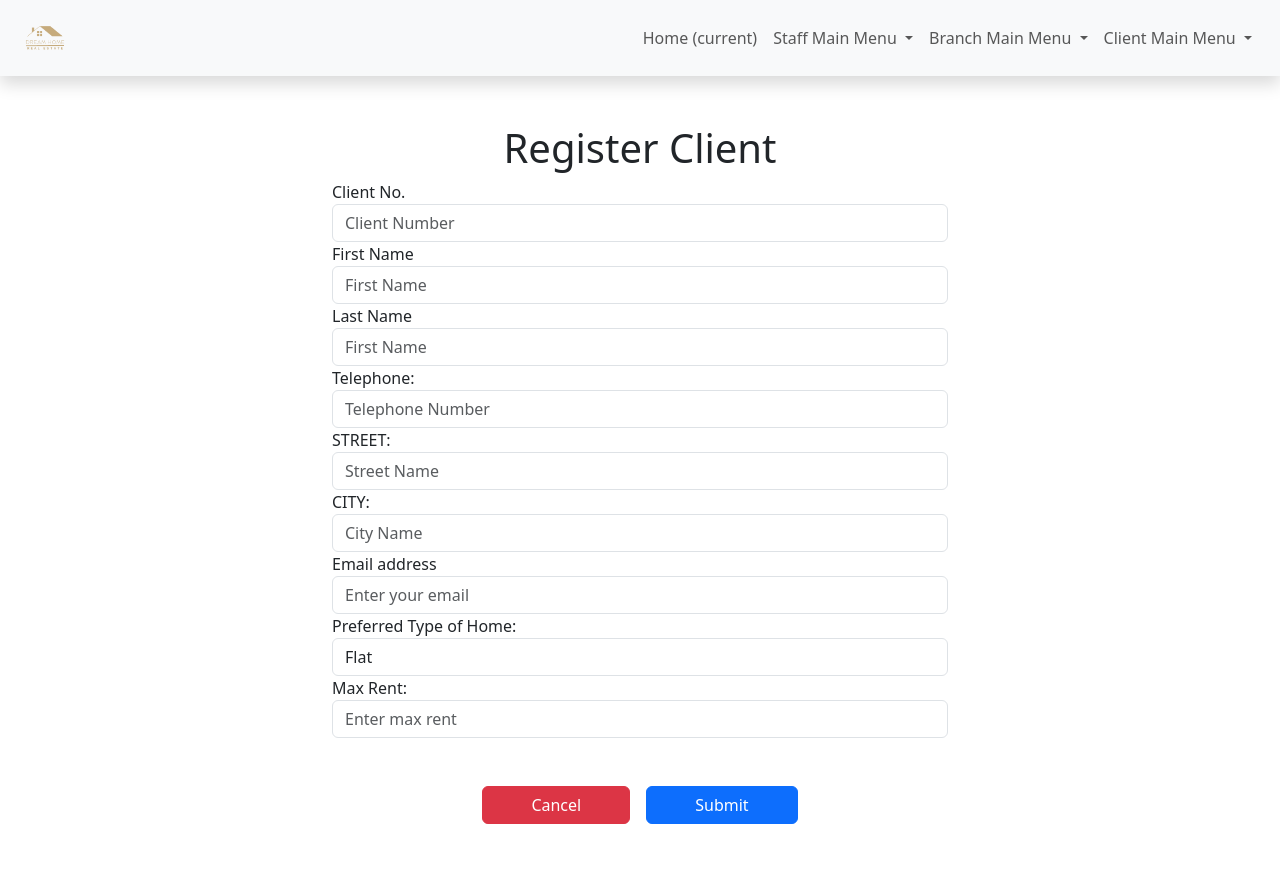
After one commit to HardikZala/comp214_dhre_g_h, a Django app: page /register_client in a window 1280 px wide. The commit adds this page. Run offline with Django 3.2, Linux system fonts and the light colour scheme.

Commit message:
updated register_client form

```diff
--- a/dream_house_g_h/app_menu/templates/nav.html
+++ b/dream_house_g_h/app_menu/templates/nav.html
@@ -41,7 +41,7 @@
                 </a>
                 <ul class="dropdown-menu" aria-labelledby="navbarDropdown">
                     {% comment %} Client Registration Form {% endcomment %}
-                    <li><a class="dropdown-item" href="#">Register Client</a></li>
+                    <li><a class="dropdown-item" href="{% url 'register_client'%}">Register Client</a></li>
                     <li><hr class="dropdown-divider"></li>
                     {% comment %} List/Update Client Form {% endcomment %}
                     <li><a class="dropdown-item" href="{% url 'list_clients'%}">List/Update Client</a></li>
--- /dev/null
+++ b/dream_house_g_h/app_menu/templates/register_client.html
@@ -0,0 +1,73 @@
+{% extends 'master.html' %}
+{% load static %}
+
+{% block title %}
+  Branch List
+{% endblock %}
+
+{% block content %}
+  {% include 'nav.html' %}
+
+  <div class="container align-items-center mt-5 w-50">
+    <div class="col-md-12 text-center d-flex justify-content-center align-items-center mt-5">
+      <h1>Register Client</h1>
+    </div>
+    <div class="col-md-12">
+      <form action="{% url 'register_client' %}" method="post">
+        {% csrf_token %}
+        <div class="form-group">
+            <label for="clientno">Client No.</label>
+            <input type="text" class="form-control" id="clientno" name="clientno" placeholder="Client Number" />
+          </div>
+
+        <div class="form-group">
+          <label for="fname">First Name</label>
+          <input type="text" class="form-control" id="fname" name="fname" placeholder="First Name" />
+        </div>
+
+        <div class="form-group">
+          <label for="lname">Last Name</label>
+          <input type="text" class="form-control" id="lname" name="lname" placeholder="First Name" />
+        </div>
+
+        <div class="form-group">
+          <label for="telno">Telephone:</label>
+          <input type="text" class="form-control" id="telno" name="telno" placeholder="Telephone Number" />
+        </div>
+
+        <div class="form-group">
+          <label for="street">STREET:</label>
+          <input type="text" class="form-control" id="street" name="street" placeholder="Street Name" />
+        </div>
+
+        <div class="form-group">
+          <label for="city">CITY:</label>
+          <input type="text" class="form-control" id="city" name="city" placeholder="City Name" />
+        </div>
+
+        <div class="form-group">
+          <label for="email">Email address</label>
+          <input type="email" class="form-control" id="email" name="email" placeholder="Enter your email" />
+        </div>
+
+        <div class="form-group">
+          <label for="preftype">Preferred Type of Home:</label>
+          <select class="form-control" id="preftype" name="preftype">
+            <option value="flat">Flat</option>
+            <option value="house">House</option>
+          </select>
+        </div>
+
+        <div class="form-group">
+          <label for="maxrent">Max Rent:</label>
+          <input type="number" class="form-control" id="maxrent" name="maxrent" placeholder="Enter max rent" />
+        </div>
+
+        <div class="text-center d-flex justify-content-center align-items-center mt-5 mb-5">
+            <button type="button" class="btn btn-danger mx-2 px-5">Cancel</button>
+            <button type="submit" class="btn btn-primary mx-2 px-5">Submit</button>
+        </div>
+      </form>
+    </div>
+  </div>
+{% endblock %}
--- a/dream_house_g_h/app_menu/urls.py
+++ b/dream_house_g_h/app_menu/urls.py
@@ -8,5 +8,6 @@ urlpatterns = [
     path('list_branch', views.list_branch, name='list_branch'),
     path('list_clients', views.list_clients, name='list_clients'),
     path('hire_staff', views.hire_staff, name='hire_staff'),
-    path('update_staff', views.update_staff, name='update_staff')
+    path('update_staff', views.update_staff, name='update_staff'),
+    path('register_client',views.register_client, name ='register_client')
 ]
--- a/dream_house_g_h/app_menu/views.py
+++ b/dream_house_g_h/app_menu/views.py
@@ -58,6 +58,23 @@ def hire_staff(request):
         return render(request, 'hire_staff.html')
     return render(request, 'hire_staff.html')
 
+def register_client(request):
+    template = loader.get_template('register_client.html')
+    if request.method == 'POST':
+        clientno = request.POST['clientno']
+        fname = request.POST['fname']
+        lname = request.POST['lname']
+        telno = request.POST['telno']
+        street = request.POST['street']
+        city = request.POST['city']
+        email = request.POST['email']
+        preftype = request.POST['preftype']
+        maxrent = request.POST['maxrent']
+
+        client = Client()
+        client.register_client(clientno, fname, lname, telno, street, city, email, preftype, maxrent)
+        return render(request, 'register_client.html')
+    return render(request, 'register_client.html')
 
 def update_staff(request):
     print(request.POST)
```
Also changed, not shown: dream_house_g_h/app_menu/models.py (+5 -2 lines), 1 other file.
